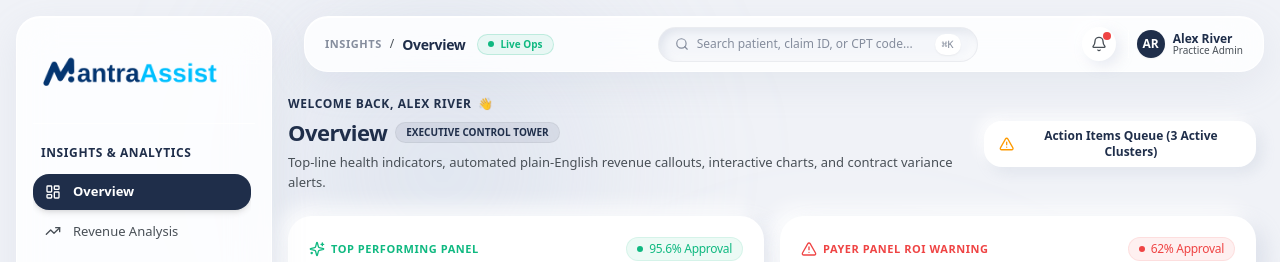
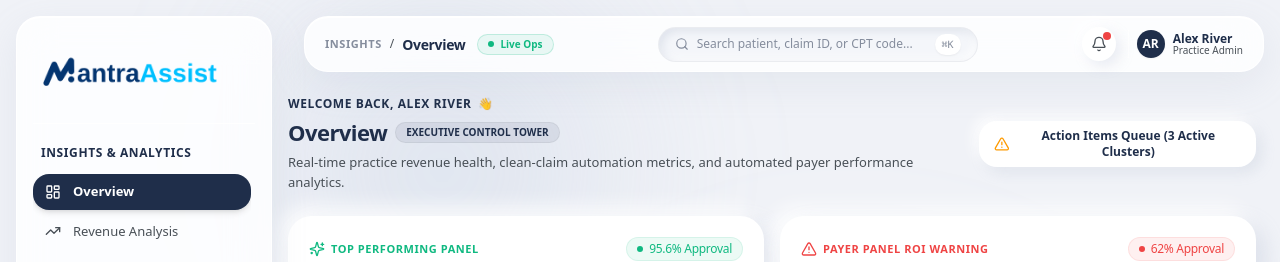
Before and after one commit to abhishek-mantra/RevenueCycle, a Next.js app: page /insights/overview in a window 1280 px wide. Shown: the top 262 px of the page. Built offline with nearby package versions, Linux system fonts and the light colour scheme.

Commit message:
fix: refine overview subtitle to concise executive description

```diff
--- a/src/app/insights/overview/page.tsx
+++ b/src/app/insights/overview/page.tsx
@@ -110,7 +110,7 @@
               </span>
             </div>
             <p className="text-[13px] text-[var(--foreground-muted)] font-medium mt-1">
-              Top-line health indicators, automated plain-English revenue callouts, interactive charts, and contract variance alerts.
+              Real-time practice revenue health, clean-claim automation metrics, and automated payer performance analytics.
             </p>
           </div>
 
```
